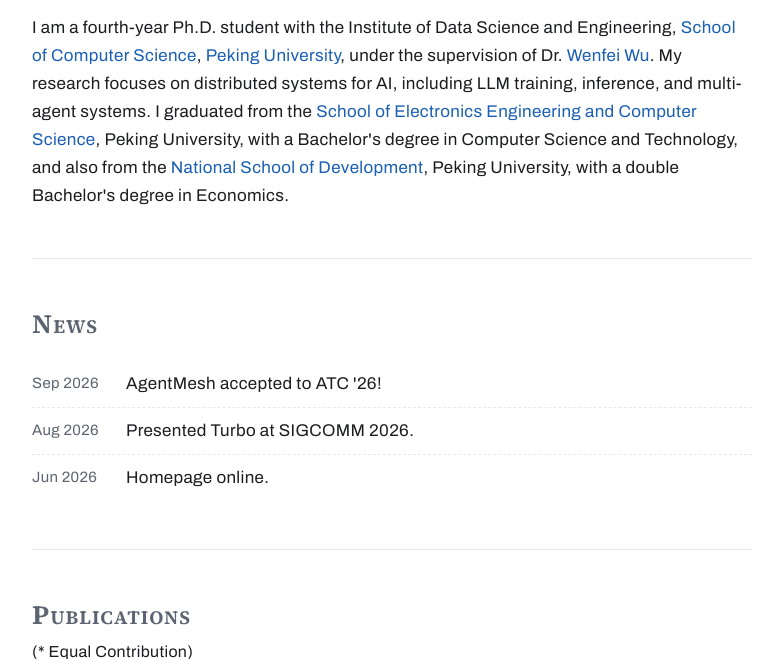
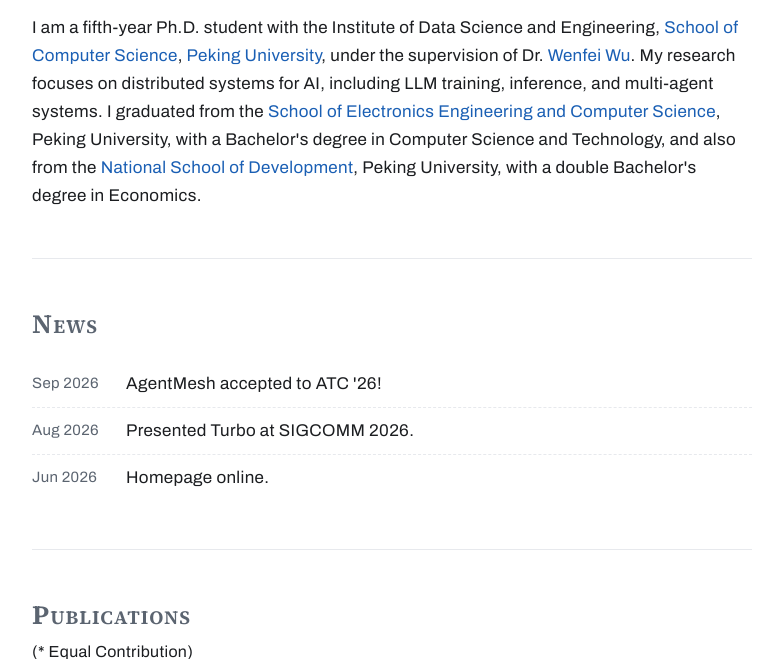
Before and after one commit to xu-yuchen/xu-yuchen.github.io, a Jekyll site: the page built from index.html, in a window 1280 px wide and 900 px high, cut to the strip 241-900 px from the top of the window. Shown: the whole strip, without its empty margins (248-1031 px from the left). Built offline with Jekyll 4.4.1, drawn with Linux system fonts in a browser that asks for light colours.

Commit message:
Update _config.yml

```diff
--- a/_config.yml
+++ b/_config.yml
@@ -13,7 +13,7 @@
 
 # One short paragraph for the hero / About section. Inline HTML is allowed.
 bio: >
-  I am a fourth-year Ph.D. student with the Institute of Data Science and Engineering,
+  I am a fifth-year Ph.D. student with the Institute of Data Science and Engineering,
   <a href="https://cs.pku.edu.cn/English/Home.htm">School of Computer Science</a>,
   <a href="https://english.pku.edu.cn/">Peking University</a>,
   under the supervision of Dr. <a href="https://wenfei-wu.github.io/">Wenfei Wu</a>.
```
